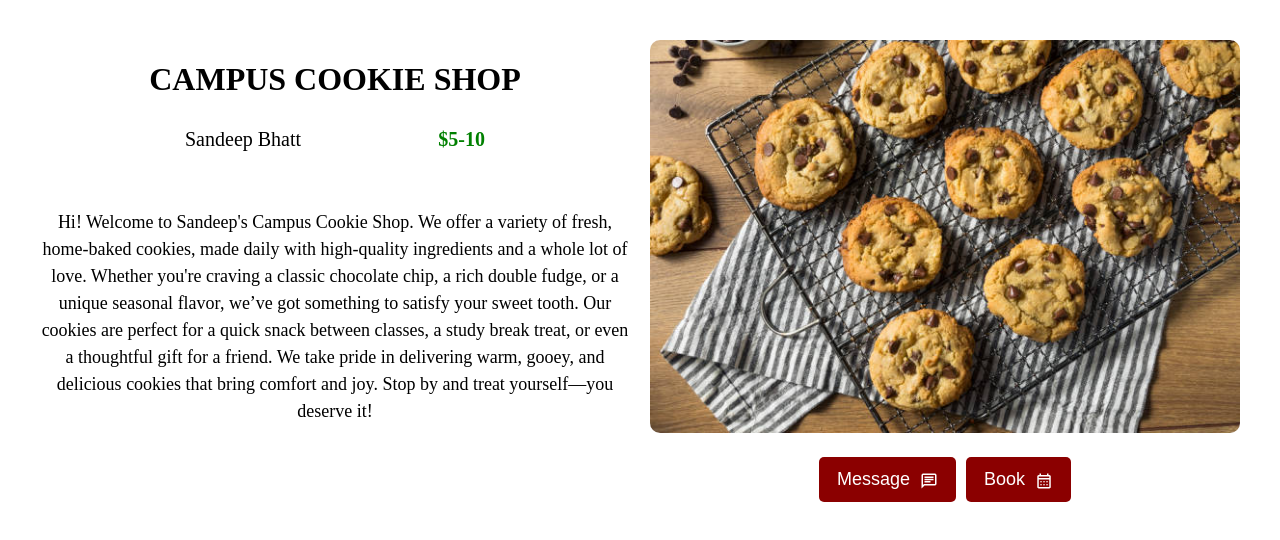
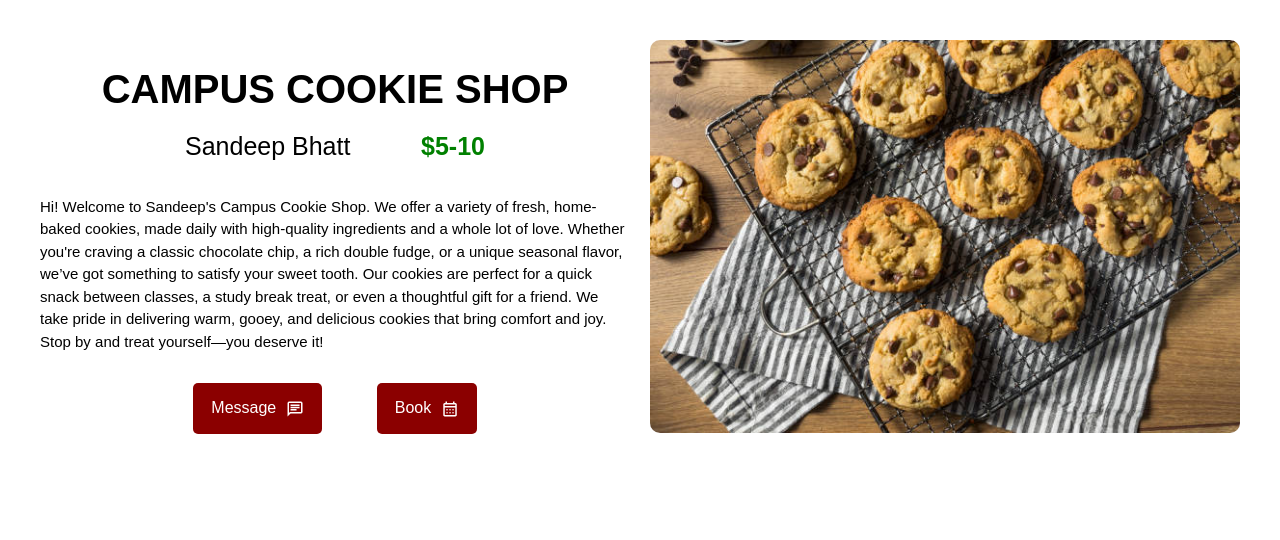
Before and after one commit to jhueri/QUACKHACKS, a plain HTML site: page business.html in a window 1280 px wide. Drawn offline with Linux system fonts and the light colour scheme.

Commit message:
Updated business page

```diff
--- a/business.css
+++ b/business.css
@@ -1,6 +1,7 @@
 body {
     padding: 0;
     margin: 0;
+    font-family: sans-serif;
 }
 
 /* BUSINESS.HTML */
@@ -22,9 +23,9 @@ body {
 
 .business-title {
     text-align: center;
-    font-size: 32px;
+    font-size: 40px;
     font-weight: bold;
-    margin-bottom: 10px;
+    margin-bottom: -5px;
 }
 
 .business-owner-price {
@@ -32,8 +33,8 @@ body {
     justify-content: space-between;
     width: 100%;
     max-width: 300px;
-    font-size: 20px;
-    margin-bottom: 20px;
+    font-size: 25px;
+    margin-bottom: 10px;
 }
 
 .business-price {
@@ -42,9 +43,10 @@ body {
 }
 
 .description {
-    font-size: 18px;
+    font-size: 15px;
     line-height: 1.5;
-    text-align: center;
+    text-align: left;
+    margin-top: -15px;
 }
 
 .right-column {
@@ -62,17 +64,18 @@ body {
     display: flex;
     flex-direction: row;
     justify-content: center;
+    gap: 55px;
 }
 
 button {
     background: darkred;
     color: white;
     border: none;
-    padding: 12px 18px;
-    font-size: 18px;
+    padding: 16px 18px;
+    font-size: 16px;
     cursor: pointer;
     border-radius: 5px;
-    margin: 5px;
+    margin: 0;
 }
 
 button img {
--- a/business.html
+++ b/business.html
@@ -17,22 +17,26 @@
             <div class="description">
                 <p>Hi! Welcome to Sandeep's Campus Cookie Shop. We offer a variety of fresh, home-baked cookies, made daily with high-quality ingredients and a whole lot of love. Whether you're craving a classic chocolate chip, a rich double fudge, or a unique seasonal flavor, we’ve got something to satisfy your sweet tooth. Our cookies are perfect for a quick snack between classes, a study break treat, or even a thoughtful gift for a friend. We take pride in delivering warm, gooey, and delicious cookies that bring comfort and joy. Stop by and treat yourself—you deserve it!</p>
             </div>
+
+            <!-- Moved the buttons here -->
+            <div class="business-buttons">
+                <a href="mailto:thepondstevens@gmail.com?subject=Inquiry&body=Hello%20Sandeep,%20I%20would%20like%20to%20know%20more%20about%20your%20cookies." class="message-button">
+                    <button>
+                        Message
+                        <img src="assets/message-button.png" alt="Message">
+                    </button>
+                </a>
+                <a href="https://calendly.com/" target="_blank" class="book-button">
+                    <button>
+                        Book
+                        <img src="assets/calendar-button.png" alt="Book">
+                    </button>
+                </a>
+            </div>
         </div>
 
         <div class="right-column">
             <img src="assets/cookies.jpg" alt="Cookies" class="business-image">
-            <div class="business-buttons">
-                <button>
-                    Message
-                    <img src="assets/message-button.png" alt="Message">
-                </button>
-                <a href="https://calendly.com/" target="_blank" class="book-button">
-                <button>
-                    Book
-                    <img src="assets/calendar-button.png" alt="Message">
-                </button>
-                </a>
-            </div>
         </div>
     </div>
 </body>
```
